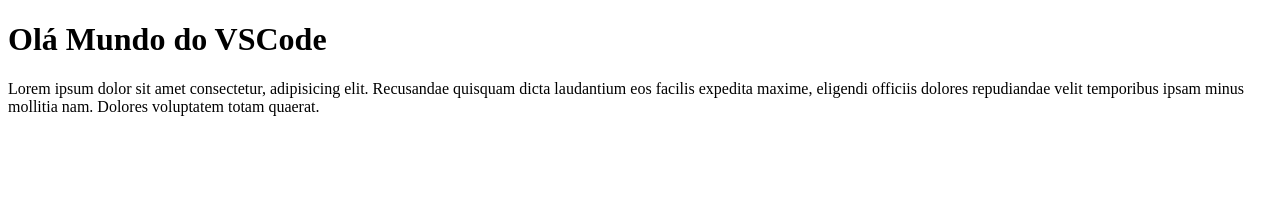
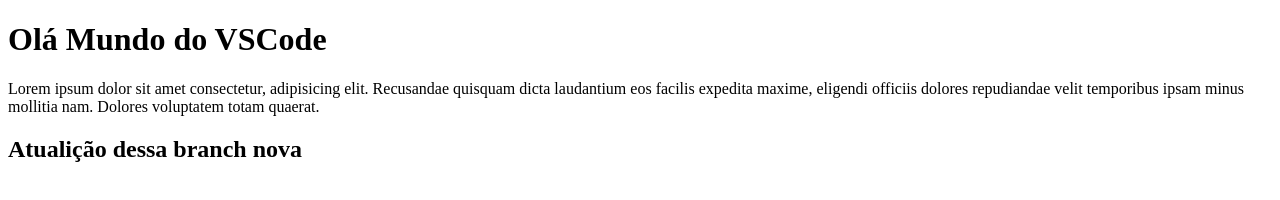
Before and after one commit to GuiKrause/ToggleDarkMode, a plain HTML site: page index.html in a window 1280 px wide. Drawn offline with Linux system fonts and the light colour scheme.

Commit message:
nova atualização

```diff
--- a/index.html
+++ b/index.html
@@ -8,5 +8,7 @@
 <body>
     <h1>Olá Mundo do VSCode</h1>
     <p>Lorem ipsum dolor sit amet consectetur, adipisicing elit. Recusandae quisquam dicta laudantium eos facilis expedita maxime, eligendi officiis dolores repudiandae velit temporibus ipsam minus mollitia nam. Dolores voluptatem totam quaerat.</p>
+
+    <h2>Atualição dessa branch nova</h2>
 </body>
 </html>
```
